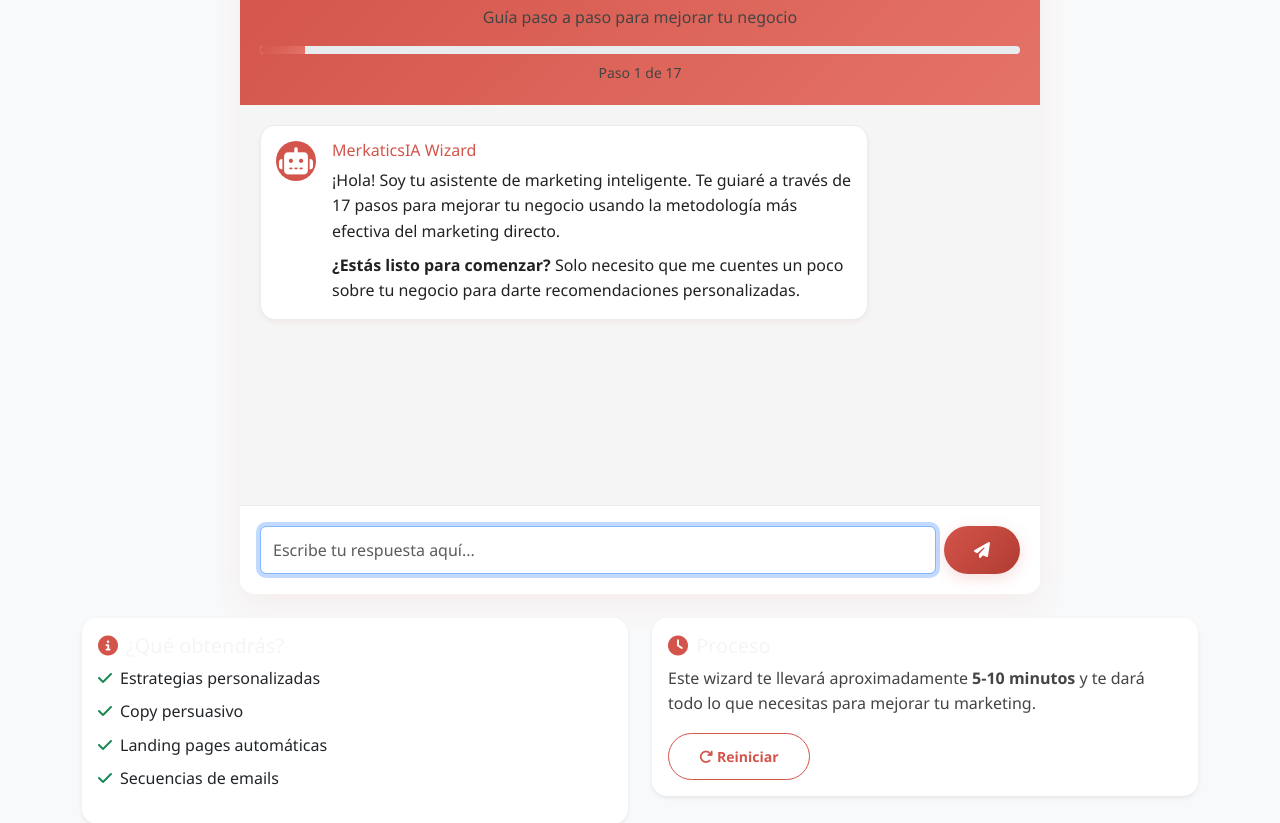
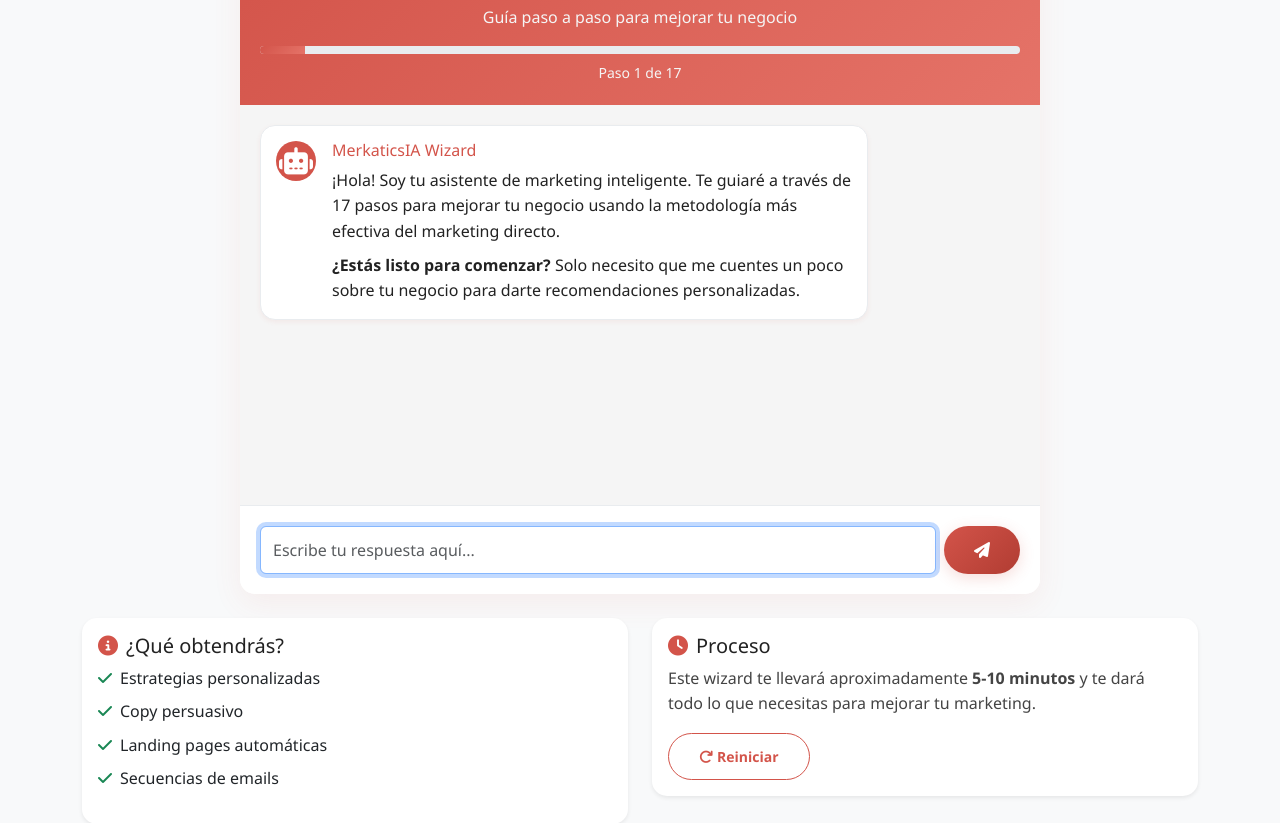
Before and after one commit to RobertoAguirre/MerkaticsIA, a website: page public/chat.html in a window 1280 px wide. Shown: the part 105-928 px from the top of the page. Drawn offline with nearby package versions, Linux system fonts and the light colour scheme.

Commit message:
act textos top header

```diff
--- a/public/chat.html
+++ b/public/chat.html
@@ -36,7 +36,7 @@
     <div class="container py-5">
         <div class="chat-container">
             <!-- Chat Header -->
-            <div class="chat-header">
+            <div class="chat-header" id="chat-top-header">
                 <h3 class="mb-2">
                     <i class="fas fa-magic me-2"></i>Wizard de Marketing
                 </h3>
--- a/public/css/style.css
+++ b/public/css/style.css
@@ -290,19 +290,29 @@
 
 .text-primary,
 .feature-icon i,
-.chat-header h3,
 .card-title.text-primary,
 .display-4.text-primary,
 .display-5.text-primary,
 .navbar-dark .navbar-nav .nav-link.active,
 .navbar-dark .navbar-nav .nav-link:focus {
+    color: var(--text-dark) !important;
+}
+
+.card-title,
+.display-4,
+.display-5 {
+    color: var(--text-dark) !important;
+}
+
+#chat-top-header.chat-header h3 {
     color: var(--light-color) !important;
 }
 
-.card-title,
-.chat-header h3,
-.display-4,
-.display-5 {
+#chat-top-header.chat-header p {
+    color: var(--light-color) !important;
+}
+
+#chat-top-header.chat-header small {
     color: var(--light-color) !important;
 }
 
```
